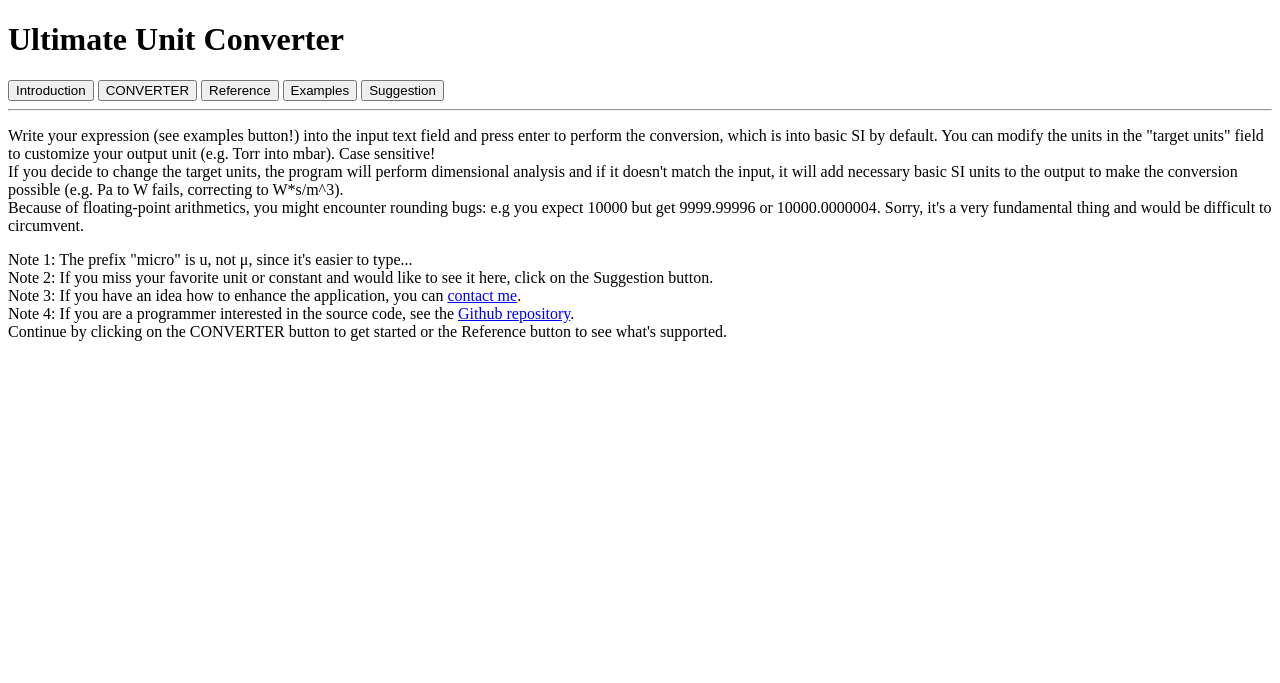
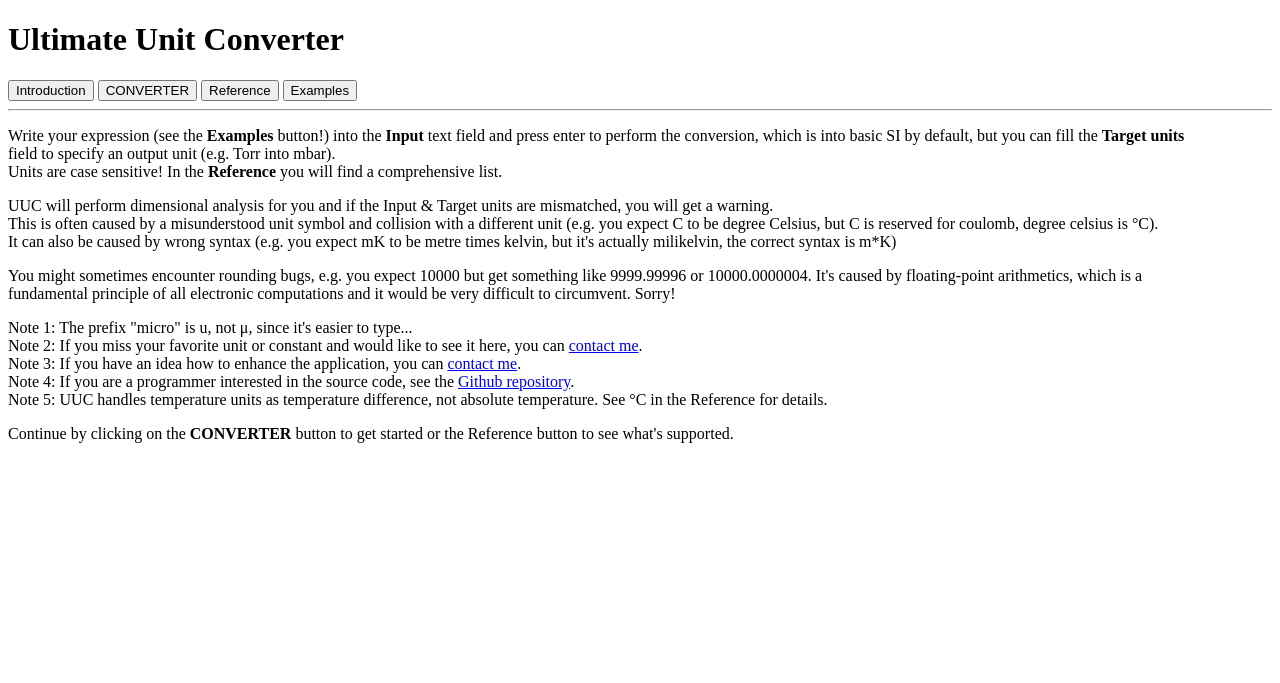
Before and after one commit to Lemonexe/UUC, a PHP site: page / in a window 1280 px wide. Shown: the top 683 px of the page. Run offline with PHP 8.4, Linux system fonts and the light colour scheme; data that the repository does not hold is empty.

Commit message:
suggestions removed, css cleanup, html rewritten, more examples, bugfixes

```diff
--- a/currencies.php
+++ b/currencies.php
@@ -18,6 +18,6 @@ else {
 	$data = file_get_contents('http://api.fixer.io/latest?base=USD');
 	file_put_contents('currencies.json', $data);
 	//counter of requests:
-	touch('foobar');file_put_contents('foobar', (int)file_get_contents('foobar') + 1);
+	//touch('foobar');file_put_contents('foobar', (int)file_get_contents('foobar') + 1);
 	echo $data;
 }
--- a/engine.js
+++ b/engine.js
@@ -39,7 +39,7 @@ function view(what) {
 */
 function help() {
 	//list of all prefixes
-	let text = '<h2>Prefixes</h2> prefix (exponent):<br>';
+	let text = '<h2>Prefixes (exponents):</h2>';
 	for(let o of Prefixes) {
 		text += o.id + ' (' + o.v + '), ';
 	}
@@ -123,51 +123,6 @@ function listen(event) {
 function listenFilter(event) {
 	if(event.keyCode !== 13) {return;}
 	help();
-}
-
-//Submit suggestion
-function submit() {
-	let texts = ['name', 'id', 'v', 'k', 'note'];
-	let selects = ['prefix']
-	let checks = ['SI', 'constant'];
-
-	//get a concetenated field of text input values and checkbox checked values
-	let values = texts.map(item => geto(item).value.trim())
-		.concat(checks.map(item => geto(item).value))
-		.concat(checks.map(item => geto(item).checked));
-
-	if(values[0] === '') {alert('Sorry, but you have to fill out the name field.');return;}
-
-	AJAX('save.php', values)
-		.then(function(result) {
-			if(result === 200) {
-				alert('Thank you, your suggestion has been saved.');
-				texts.forEach(item => geto(item).value = '');
-				checks.forEach(item => geto(item).checked = '');
-				geto('prefix').value = 'all';
-			}
-			else if(result === 429) {
-				alert('Too many sugestions for today! Sorry, but as an attempt to limit spam, only 50 per day are allowed.');
-			}
-			else {
-				alert('Some error has occured and server has refused to save the suggestion.');
-			}
-		});
-}
-
-//POST data by ajax. Returns a thenable promise
-function AJAX(url, values) {
-	return new Promise(function(resolve) {
-		let xobj = new XMLHttpRequest();
-		xobj.open('POST', url, true);
-		xobj.setRequestHeader("Content-type", "application/json");
-		xobj.send(JSON.stringify(values));
-		xobj.onreadystatechange = function() {
-			if(xobj.readyState === 4) {
-				resolve(xobj.status);
-			}
-		};
-	});
 }
 
 //load currency exchange rates from a public API, fill the results in Currency array and concatenate Currency onto Units.
@@ -267,6 +222,7 @@ let convert = {
 	err: function(text) {
 		this.status = 2;
 		this.statusText = '<div class="err">' + text + '</div><br>';
+		geto('output').innerHTML = '';
 	},
 	warn: function(text) {
 		this.status = (this.status === 0) ? 1 : this.status;
@@ -345,9 +301,12 @@ let convert = {
 		text = text.replace(/,/g , '.').replace(/\s+/g , '');
 
 		//it will try to match numerical part. If it exists, it is stored in this.num and removed from text. Else it is one
-		let numStr = text.match(/^[\d\.\-\+e]+/);
+		let numStr = text.match(/^-?[\d\.]+e?[\-\d]*/);
 		if(numStr) {
 			numStr = numStr[0];
+			if(numStr[numStr.length - 1] === 'e') {
+				numStr = numStr.slice(0,-1);
+			}
 			this.num = Number(numStr);
 			text = text.slice(numStr.length);
 
--- a/index.html
+++ b/index.html
@@ -15,25 +15,31 @@
 <input type="button" value="CONVERTER" onclick="view('converter');">
 <input type="button" value="Reference" onclick="view('help');">
 <input type="button" value="Examples" onclick="view('examples');">
-<input type="button" value="Suggestion" onclick="view('suggestion');">
 <hr>
 
 <div id="intro" class="tab">
 <p>
-	Write your expression (see examples button!) into the input text field and press enter to perform the conversion, which is into basic SI by default. You can modify the units in the "target units" field to customize your output unit (e.g. Torr into mbar). Case sensitive!<br>
-	If you decide to change the target units, the program will perform dimensional analysis and if it doesn't match the input, it will add necessary basic SI units to the output to make the conversion possible (e.g. Pa to W fails, correcting to W*s/m^3).<br>
-	Because of floating-point arithmetics, you might encounter rounding bugs: e.g you expect 10000 but get 9999.99996 or 10000.0000004. Sorry, it's a very fundamental thing and would be difficult to circumvent.
+	Write your expression (see the <b>Examples</b> button!) into the <b>Input</b> text field and press enter to perform the conversion, which is into basic SI by default, but you can fill the <b>Target units</b> field to specify an output unit (e.g. Torr into mbar).<br>
+	Units are case sensitive! In the <b>Reference</b> you will find a comprehensive list.
+</p><p>
+	UUC will perform dimensional analysis for you and if the Input &amp; Target units are mismatched, you will get a warning.<br>
+	This is often caused by a misunderstood unit symbol and collision with a different unit (e.g. you expect C to be degree Celsius, but C is reserved for coulomb, degree celsius is °C).<br>
+	It can also be caused by wrong syntax (e.g. you expect mK to be metre times kelvin, but it's actually milikelvin, the correct syntax is m*K)
+</p><p>
+	You might sometimes encounter rounding bugs, e.g. you expect 10000 but get something like 9999.99996 or 10000.0000004. It's caused by floating-point arithmetics, which is a fundamental principle of all electronic computations and it would be very difficult to circumvent. Sorry!
 </p><p>
 	Note 1: The prefix "micro" is u, not μ, since it's easier to type...<br>
-	Note 2: If you miss your favorite unit or constant and would like to see it here, click on the Suggestion button.<br>
+	Note 2: If you miss your favorite unit or constant and would like to see it here, you can <a href="mailto:zbytek@gmail.com">contact me</a>.<br>
 	Note 3: If you have an idea how to enhance the application, you can <a href="mailto:zbytek@gmail.com">contact me</a>.<br>
 	Note 4: If you are a programmer interested in the source code, see the <a href="https://github.com/Lemonexe/UUC">Github repository</a>.<br>
-	Continue by clicking on the CONVERTER button to get started or the Reference button to see what's supported.
+	Note 5: UUC handles temperature units as temperature difference, not absolute temperature. See °C in the Reference for details.
+</p><p>
+	Continue by clicking on the <b>CONVERTER</b> button to get started or the Reference button to see what's supported.
 </p>
 </div>
 
 <div id="help" class="tab">
-	You can write a unit here to filter the ones with same dimension (1 for dimensionless), or write _ to list constants:
+	You can write a unit here to filter the ones with same dimension (1 for dimensionless), or write _ to list constants:<br>
 	<input type="text" id="filter" onkeyup="listenFilter(event);"><input type="button" value="Filter" onclick="help();"><hr>
 	<div id="helpContents">
 		<!-- Help will be generated here -->
@@ -53,78 +59,37 @@
 
 <div id="examples" class="tab">
 	<h2>Basic examples:</h2>
-	<div style="float: left; width: 300px;">
-		min<br>
-		6 kPa <i>or</i> 6kPa<br>
-		6.2 kJ <i>or</i> 6,2 kJ<br>
-		12 ug*Hz / Pa<br>
-		-0.007 cm^7 * mV^-3/s0.5* A0,333333<br>
-		2e-12 kg<br>
+		min
+		<span class="example">you don't have to type any number before units and it's regarded as 1. Here it converts 1 minute (to seconds by default)</span><br>
+		6 kPa <i>or</i> 6kPa
+		<span class="example">you can use standard SI prefixes before units. Spaces are entirely optional, all spaces are ignored</span><br>
+		6.2 kJ <i>or</i> 6,2 kJ
+		<span class="example">comma also works as a decimal point</span><br>
+		12 ug*Hz / Pa
+		<span class="example">you can multiply using <b>*</b>, divide using <b>/</b>. Using a space won't work!</span><br>
+		-0.007 cm^7 * mV^-3/s0.5
+		<span class="example">you can raise to power by simply writing number after the unit or by using <b>^</b></span><br>
+		l^0,333333
+		<span class="example">cube root can be only aproximate, sorry...</span><br>
+		2e-12 kg
+		<span class="example">you can use e... to express "times 10 to the ..."</span><br>
 		2.99 EUR/kg
-	</div>
-	<div style="float: left;font-style: italic;">
-		you don't have to type any number before units and it's regarded as 1. Here it converts 1 minute (to seconds by default)<br>
-		space is optional. You can use standard prefixes before units<br>
-		comma also works as a decimal point<br>
-		you can multiply using <b>*</b>, divide using <b>/</b>. All spaces are ignored and therefore allowed.<br>
-		you can raise to power by simply writing number after the unit or by using <b>^</b>. Cube root can only be aproximate, sorry...<br>
-		you can use e... to express "times 10 to the ..."<br>
-		currency conversion works too (basic unit is USD), exchange rates are obtained from this public <a href="http://fixer.io/">API</a>
-	</div>
-	<div style="clear: both;"></div>
+		<span class="example">currency conversion works too (basic unit is USD), exchange rates are downloaded every day from ECB using this public <a href="http://fixer.io/">API</a>.</span>
 	<h2>Useful examples:</h2>
-	<div style="float: left; width: 300px;">
-		3 _g*lb*ft &rarr; J<br>
-		lb*ft/s2 &rarr; N<br>
-		3500 min-1 &rarr; Hz<br>
-	</div>
-	<div style="float: left;font-style: italic;">
-		conversion of foot-pound force to joule, _g is standard gravity. All constants here are marked by _<br>
-		conversion of poundal to newton<br>
-		conversion of RPM to Hz<br>
-	</div>
-	<div style="clear: both;"></div>
-</div>
-
-<div id="suggestion" class="tab">
-	<h2>Unit suggestion</h2>
-	<p>
-		Is your favourite unit or constant missing? Don't worry, you can send a suggestion through this form.<br>
-		I will check them time from time (you can also <a href="mailto:zbytek@gmail.com">email me</a>) and I will implement them.<br>
-		The only mandatory field is the name of the unit (or a short description), but it will be very helpful if you fill out as much as possible.
-	</p>
-	<p>
-		Please, suggest only units that you need to use here or use on daily basis. Not just because they exist - this application doesn't aim to offer as much units as possible, because there are hundreds of different units from different cultures of human history and this application should contain only the useful ones.
-	</p>
-	<div style="margin-bottom: 10px;">
-		<div style="float: left; font-weight: bold; width: 150px; line-height: 20px">
-			Name:<br>
-			Identifier:<br>
-			Conversion ratio:<br>
-			Dimensions:<br>
-			Prefixes allowed:<br>
-			Is it SI?<br>
-			Is it a constant?<br>
-			Note:
-		</div>
-		<div style="float: left;">
-			<input type="text" id="name" size="100" maxlength="80" placeholder="Name or a short description. Max 200 characters"><br>
-			<input type="text" id="id" size="15" maxlength="10"> Symbol of the unit as it will be used in the app<br>
-			<input type="text" id="k" size="15" maxlength="30"> conversion ration to basic SI units. e.g. hour has 3600 seconds and that's the ratio<br>
-			<input type="text" id="v" size="15" maxlength="30"> Vector of powers of basic SI units in the format <code>m,kg,s,A,K,mol,cd</code> e.g. dimension of Newton is m*kg/s2, therefore its the vector is <code>1,1,-2,0,0,0,0</code><br>
-			<select id="prefix">
-				<option value="all">All</option>
-				<option value="+">Increasing</option>
-				<option value="-">Decreasing</option>
-				<option value="0">None</option>
-			</select> Which prefixes will be allowed?<br>
-			<input type="checkbox" id="SI"><br>
-			<input type="checkbox" id="constant"><br>
-			<input type="text" id="note" size="80" maxlength="400" placeholder="Anything noteworthy or weird about this unit. Max 400 characters.">
-		</div>
-		<div style="clear: both;"></div>
-	</div>
-	<input type="button" value="Submit!" onclick="submit();">
+		3500 min-1 &rarr; Hz
+		<span class="example">conversion of RPM to Hz</span><br>
+		3 _g*lb*ft &rarr; J
+		<span class="example">foot-pound force to joule, _g is standard gravity. All constants in UUC are marked by _</span><br>
+		kg*_g/cm^2 &rarr; psi
+		<span class="example">kilogram force per square cm to psi (psi could also be written as lb*_g/in2 by the same logic)</span><br>
+		lb*ft/s2 &rarr; N
+		<span class="example">poundal to newton</span>
+	<h2>Peculiar features:</h2>
+		<p>UUC can be used for more than just conversion of units within the same dimension. Using built-in universal constants, it can perform simple calculations where one physical quantity is another one multiplied by one or several universal constants, e.g.:</p>
+		yr*_c &rarr; m
+		<span class="example">year times speed of light = lightyear (in metres). Although this is pointless, since lightyear itself is implemented as ly</span><br>
+		T/_mu &rarr; Oe
+		<span class="example">magnetic flux (B) in tesla to magnetic field (H) in oersted</span>
 </div>
 
 <div id="debug"></div>
--- a/style.css
+++ b/style.css
@@ -1,3 +1,9 @@
+p {
+	max-width: 1200px;
+}
+h2 {
+	margin: 10px;
+}
 .ok {
 	display: inline;
 	color: green;
@@ -10,6 +16,11 @@
 	display: inline;
 	font-weight: bold;
 	color: red;
+}
+.example {
+	position: absolute;
+	left: 230px;
+	font-style: italic;
 }
 #output {
 	height: 19px;
```
Also changed, not shown: save.php (deleted, +0 -63 lines), 1 other file.
